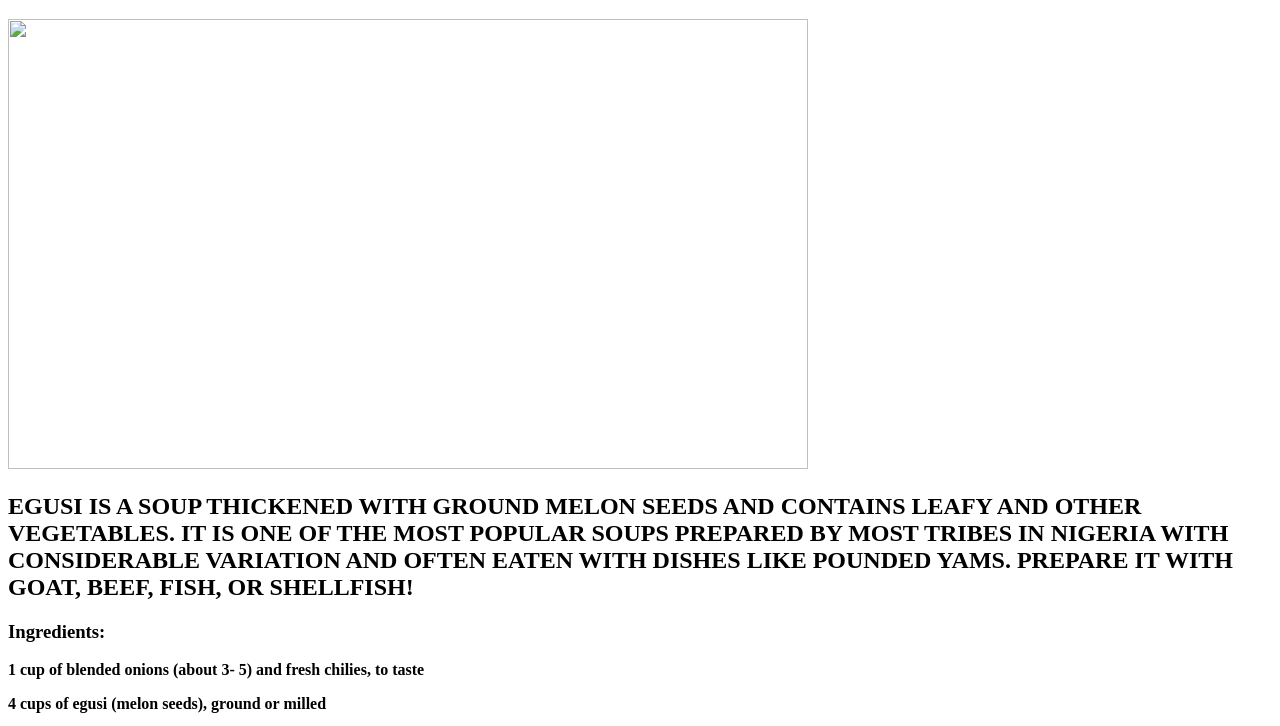
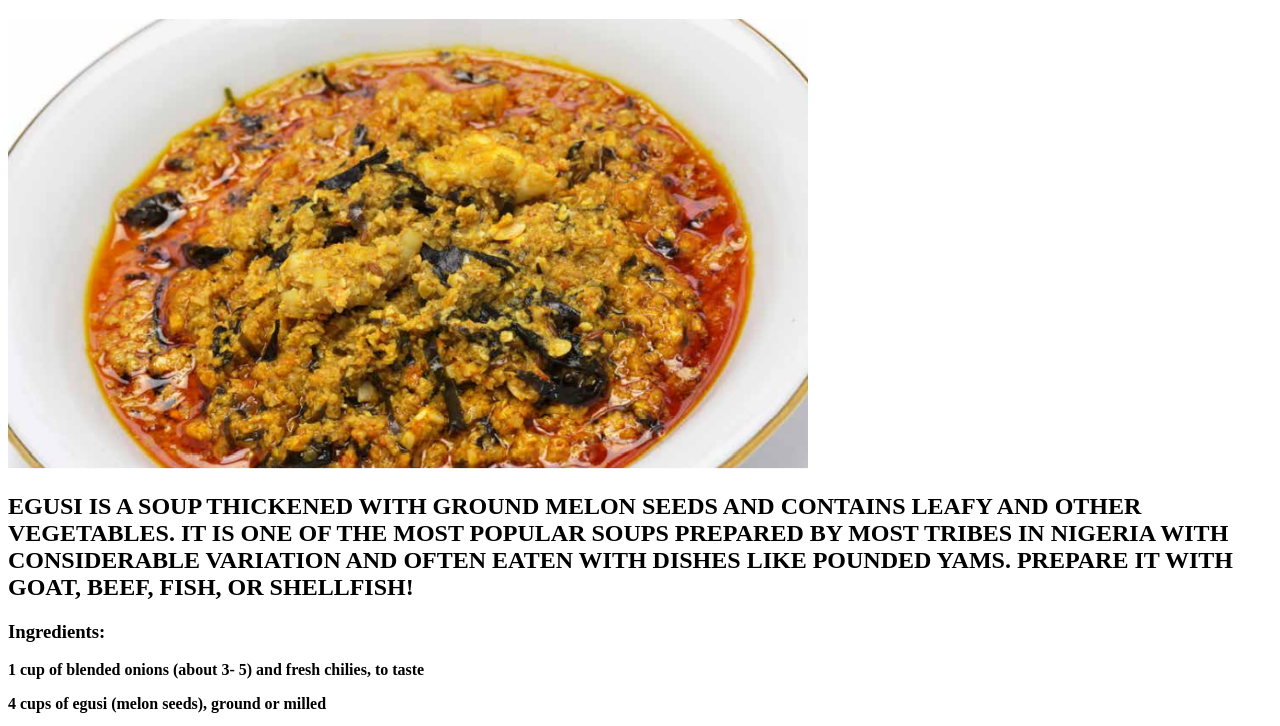
Before and after one commit to julesm2023/odin-recipes, a plain HTML site: page recipes/egusi.html in a window 1280 px wide. Shown: the part 61-787 px from the top of the page. Drawn offline with Linux system fonts and the light colour scheme.

Commit message:
Update egusi.html
fixed a typo to image link

```diff
--- a/recipes/egusi.html
+++ b/recipes/egusi.html
@@ -5,7 +5,7 @@
     </head>
     <body>
         <h1>EGUSI SOUP</h1>
-        <img src="images/egusi.png" width="800" height="450"/>
+        <img src="../images/egusi.png" width="800" height="450"/>
         <H2>EGUSI IS A SOUP THICKENED WITH GROUND MELON SEEDS
             AND CONTAINS LEAFY AND OTHER VEGETABLES. IT IS ONE
             OF THE MOST POPULAR SOUPS PREPARED BY MOST TRIBES
```
